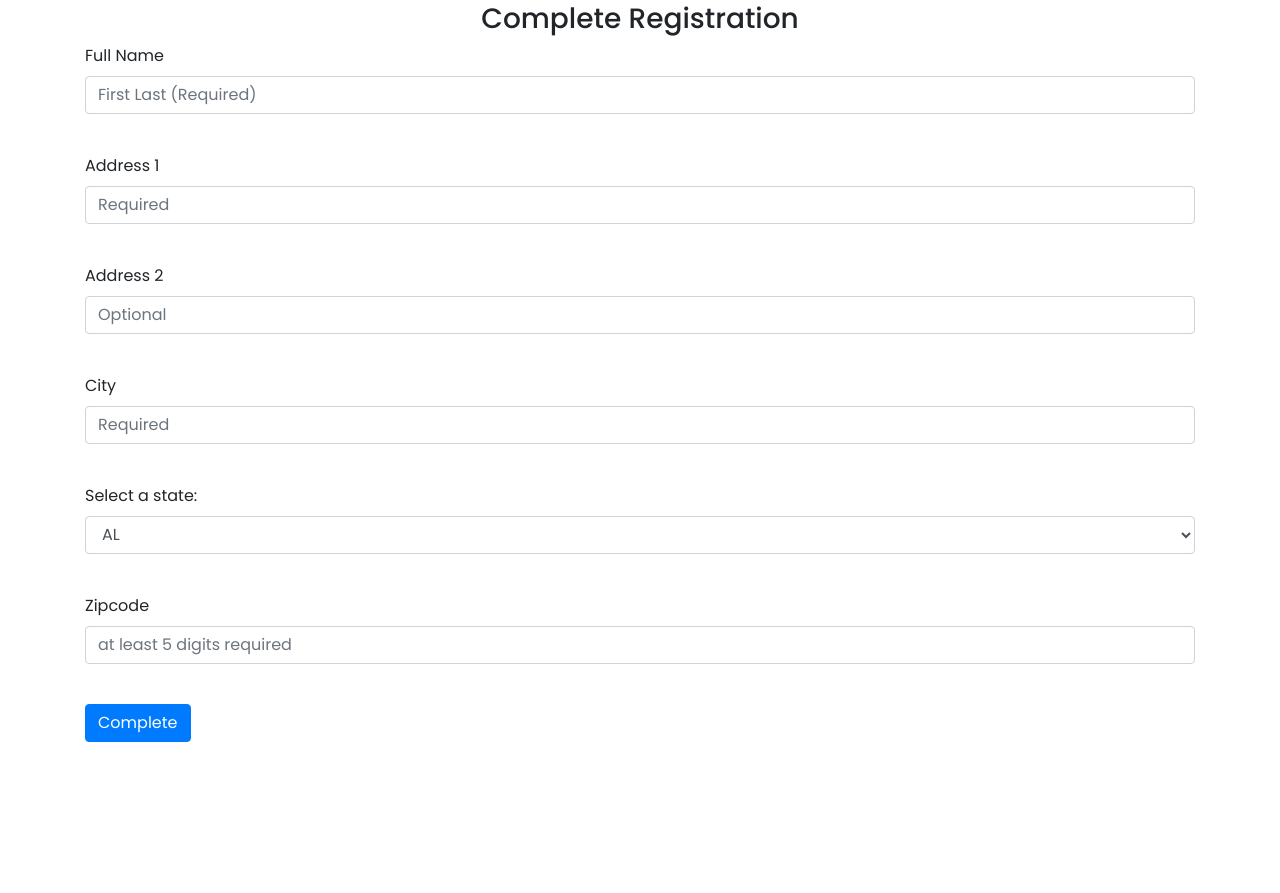
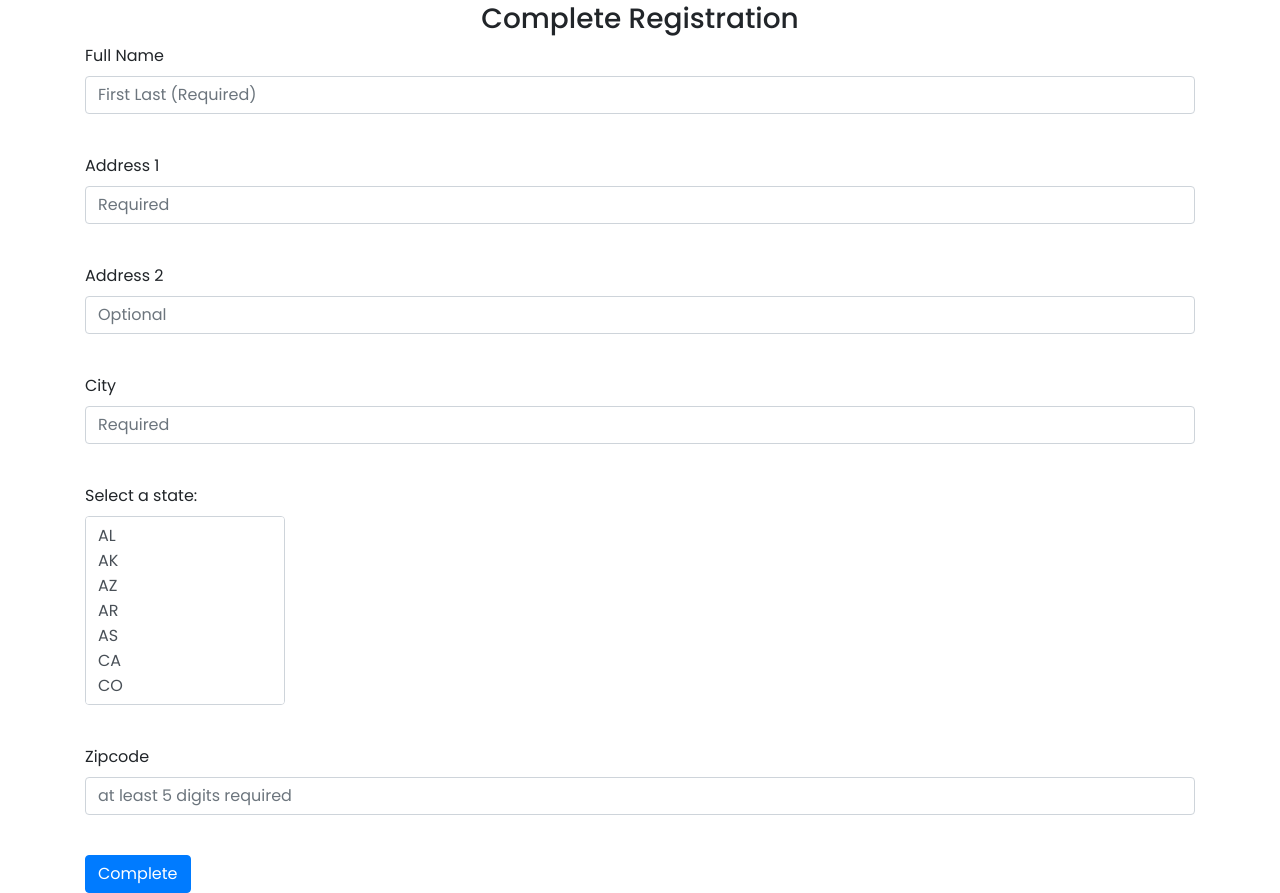
Before and after one commit to S0NNYD/Quoil, a Python web app: template website/templates/completereg.html in a window 1280 px wide. Shown: the part 126-1019 px from the top of the page. Before the commit the page ends 868 px from the top, so only its background shows below. Run offline with Jinja, Linux system fonts and the light colour scheme; the template is opened without the code that fills it, so the values that code supplies are empty; some libraries are stand-ins or nearby versions.

Commit message:
feat: made drop down menu for the states more compact

```diff
--- a/website/templates/base.html
+++ b/website/templates/base.html
@@ -14,6 +14,8 @@
         href="https://stackpath.bootstrapcdn.com/font-awesome/4.7.0/css/font-awesome.min.css"
         crossorigin="anonymous"/>
         <link rel="stylesheet" type="text/css" href="../static/src/style.css">
+
+
 
         <title>{% block title %} Home {% endblock %}</title>
     </head>
--- a/website/templates/completereg.html
+++ b/website/templates/completereg.html
@@ -3,6 +3,7 @@
 <br>
 <br>
 <br>
+
 
 <form method="POST">
     <h3 align = "center"> Complete Registration </h3>
@@ -36,7 +37,7 @@
 
     <div class="form-group">
         <label for="state-dropdown">Select a state:</label>
-        <select id="state-dropdown" class="form-control">
+        <select id="state-dropdown" class="form-control" style="width: 200px" size = '7'>
 
           <option value="AL">AL</option>
           <option value="AK">AK</option>
@@ -111,4 +112,5 @@
     <button type = "submit" class="btn btn-primary">Complete</button>
 
 </form>
+
 {% endblock %}
```
